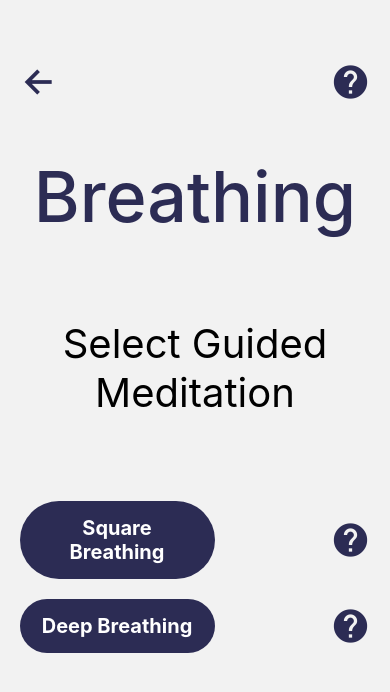
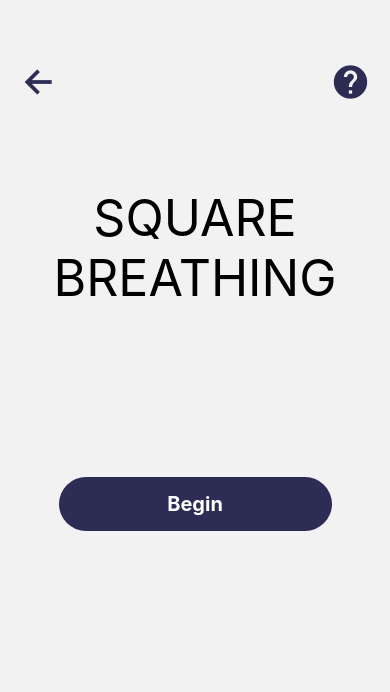
Before and after one commit to farisdurrani/meditation-app, a React Native app: screen /BeginScreen in a window 390 px wide. Shown: the top 692 px of the page. Built offline with nearby package versions, Linux system fonts and the light colour scheme.

Commit message:
BeginScreen

```diff
--- a/navigation/index.js
+++ b/navigation/index.js
@@ -8,12 +8,13 @@ import {
   CurrentScore,
   Timer,
   ChooseWordPage,
-  Begin,
+  BeginChooseWord,
   FocusedMeditation,
   SettingPage,
   FavoriteList,
   Guided,
   Breathing,
+  BeginScreen,
 } from "../screens";
 
 const Stack = createNativeStackNavigator();
@@ -22,6 +23,11 @@ const Navigation = () => {
   return (
     <NavigationContainer>
       <Stack.Navigator>
+        <Stack.Screen
+          options={{ headerShown: false }}
+          name="BeginScreen"
+          component={BeginScreen}
+        />
         <Stack.Screen
           options={{ headerShown: false }}
           name="Breathing"
@@ -49,8 +55,8 @@ const Navigation = () => {
         />
         <Stack.Screen
           options={{ headerShown: false }}
-          name="Begin"
-          component={Begin}
+          name="BeginChooseWord"
+          component={BeginChooseWord}
         />
         <Stack.Screen
           options={{ headerShown: false }}
--- /dev/null
+++ b/screens/BeginScreen.js
@@ -0,0 +1,33 @@
+import { StyleSheet, Text, View, Dimensions } from "react-native";
+import React from "react";
+import { HeaderButtons, MButton } from "../components";
+
+const BeginScreen = ({ navigation, route }) => {
+  const screenWidth = Dimensions.get("window").width;
+  const screenHeight = Dimensions.get("window").height;
+  return (
+    <View style={{ alignItems: "center" }}>
+      <HeaderButtons navigation={navigation} />
+      <Text
+        style={{
+          fontSize: 50,
+          textAlign: "center",
+          marginTop: screenHeight * 0.1,
+        }}
+      >
+        SQUARE BREATHING
+      </Text>
+      <MButton
+        containerStyle={{
+          width: screenWidth * 0.7,
+          marginTop: screenHeight * 0.2,
+        }}
+        text="Begin"
+      />
+    </View>
+  );
+};
+
+export default BeginScreen;
+
+const styles = StyleSheet.create({});
--- a/screens/focused_screens/Begin.js
+++ b/screens/focused_screens/BeginChooseWord.js
@@ -3,7 +3,7 @@ import React from "react";
 import { HeaderButtons, MButton, MText } from "../../components";
 import { COLORS } from "../../constants";
 
-const Begin = ({ navigation, route }) => {
+const BeginChooseWord = ({ navigation, route }) => {
   const { chosenWord } = route;
   return (
     <View style={{ alignItems: "center" }}>
@@ -28,6 +28,6 @@ const Begin = ({ navigation, route }) => {
   );
 };
 
-export default Begin;
+export default BeginChooseWord;
 
 const styles = StyleSheet.create({});
--- a/screens/index.js
+++ b/screens/index.js
@@ -8,7 +8,7 @@ export { default as Timer } from "./beginning_screens/Timer";
 
 // focused_screens
 export { default as ChooseWordPage } from "./focused_screens/ChooseWordPage";
-export { default as Begin } from "./focused_screens/Begin";
+export { default as BeginChooseWord } from "./focused_screens/BeginChooseWord";
 export { default as FocusedMeditation } from "./focused_screens/FocusedMeditation";
 export { default as SettingPage } from "./focused_screens/SettingPage";
 
@@ -18,3 +18,6 @@ export { default as FavoriteList } from "./library_screens/FavoriteList";
 // guided_screens
 export { default as Guided } from "./guided_screens/Guided";
 export { default as Breathing } from "./guided_screens/Breathing";
+
+// common
+export { default as BeginScreen } from "./BeginScreen";
```
